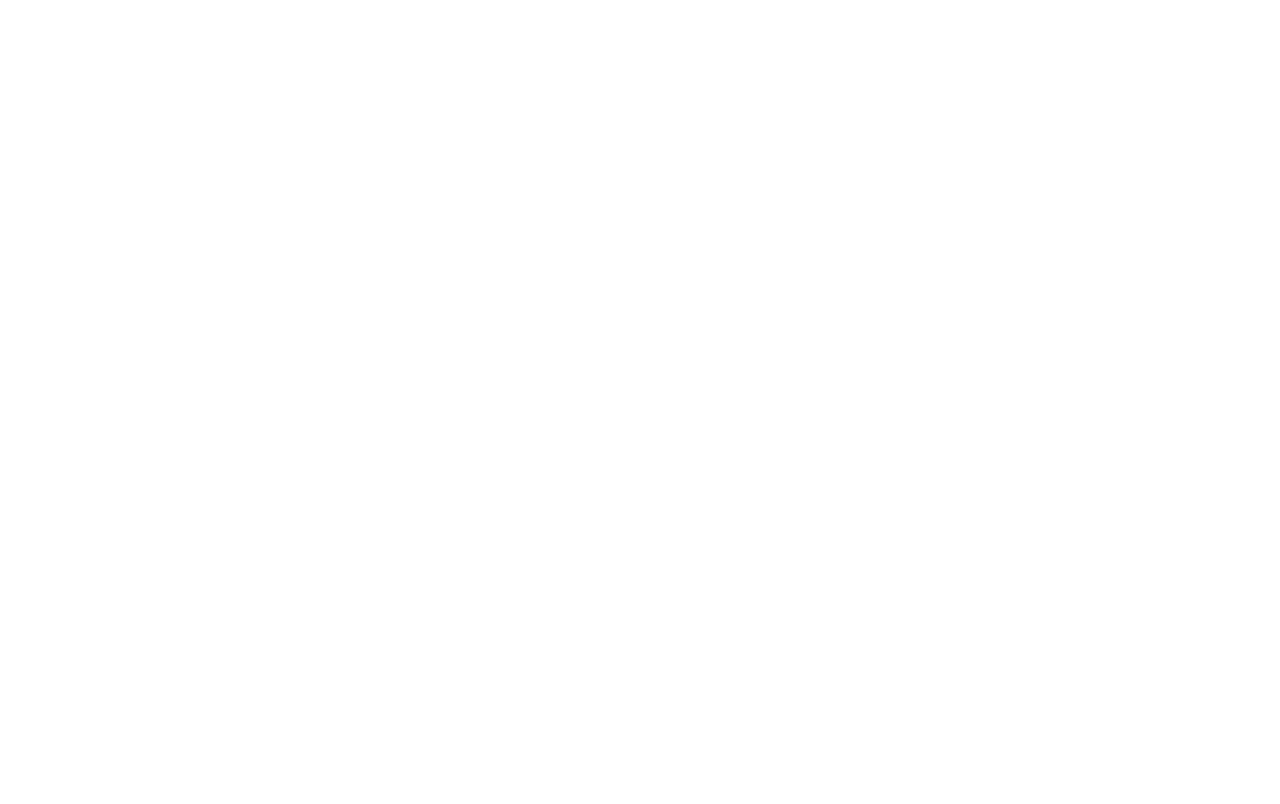
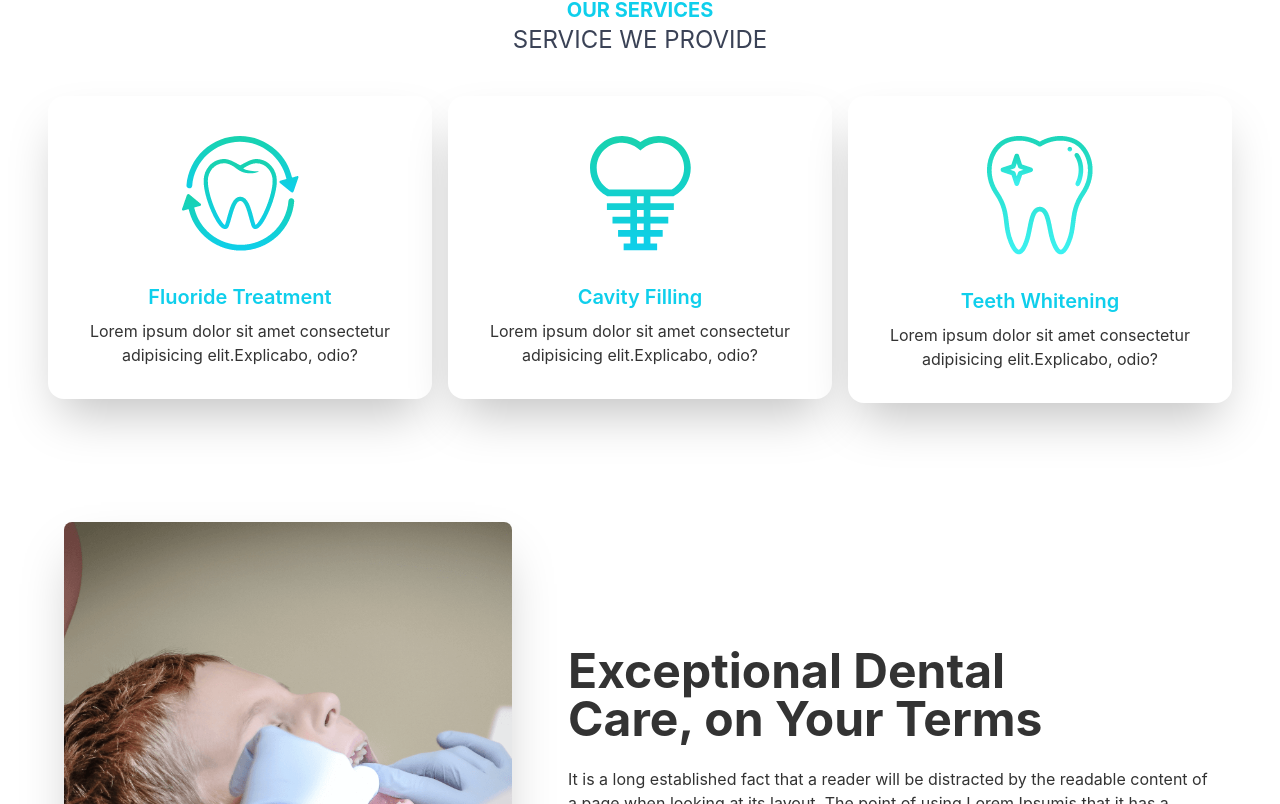
Before and after one commit to Nahid-khandakar/doctor-portal-client, a React (Create React App) app: page / in a window 1280 px wide. Shown: the part 736-1540 px from the top of the page. Before the commit the page ends 800 px from the top, so only its background shows below. Built offline with nearby package versions, Linux system fonts and the light colour scheme.

Commit message:
service add

```diff
--- a/src/pages/Home/Home.js
+++ b/src/pages/Home/Home.js
@@ -1,12 +1,14 @@
 import React from 'react';
 import Banner from './Banner';
 import Info from './Info';
+import Service from './Service';
 
 const Home = () => {
     return (
         <div>
             <Banner></Banner>
             <Info></Info>
+            <Service></Service>
         </div>
     );
 };
--- /dev/null
+++ b/src/pages/Home/Service.js
@@ -0,0 +1,59 @@
+import React from 'react';
+import cavity from '../../assets/images/cavity.png'
+import fluoride from '../../assets/images/fluoride.png'
+import whitening from '../../assets/images/whitening.png'
+import ServiceBanner from './ServiceBanner';
+import ServiceCard from './ServiceCard';
+
+const Service = () => {
+
+
+    const services = [
+        {
+            _id: 1,
+            img: fluoride,
+            title: 'Fluoride Treatment',
+            description: "Lorem ipsum dolor sit amet consectetur adipisicing elit.Explicabo, odio?"
+        },
+        {
+            _id: 2,
+            img: cavity,
+            title: 'Cavity Filling',
+            description: "Lorem ipsum dolor sit amet consectetur adipisicing elit.Explicabo, odio?"
+        },
+        {
+            _id: 3,
+            img: whitening,
+            title: 'Teeth Whitening',
+            description: "Lorem ipsum dolor sit amet consectetur adipisicing elit.Explicabo, odio?"
+        }
+    ]
+
+
+    return (
+        <div className='my-14 px-12 '>
+            <div className='text-center uppercase'>
+                <h2 className='text-primary text-xl font-bold'>Our services</h2>
+                <h3 className='text-accent text-2xl'>Service we Provide</h3>
+            </div>
+
+            <div className='grid md:grid-col-1 xl:grid-cols-3 gap-4 mt-10'>
+                {
+                    services.map(service =>
+                        <ServiceCard
+                            key={service._id}
+                            service={service}
+                        >
+
+                        </ServiceCard>)
+                }
+
+            </div>
+            <div>
+                <ServiceBanner></ServiceBanner>
+            </div>
+        </div>
+    );
+};
+
+export default Service;
--- /dev/null
+++ b/src/pages/Home/ServiceBanner.js
@@ -0,0 +1,21 @@
+import React from 'react';
+import treatment from '../../assets/images/treatment.png'
+
+const ServiceBanner = () => {
+    return (
+        <div>
+            <div class="hero min-h-screen bg-base-100">
+                <div class="hero-content flex-col lg:flex-row">
+                    <img src={treatment} class="md:max-w-sm xl:max-w-md rounded-lg shadow-2xl" alt='treatment' />
+                    <div className='pl-10'>
+                        <h1 class=" sm:text-4xl xl:text-5xl font-bold text-justify ">Exceptional Dental <br /> Care, on Your Terms</h1>
+                        <p class="py-6">It is a long established fact that a reader will be distracted by the readable content of a page when looking at its layout. The point of using Lorem Ipsumis that it has a more-or-less normal distribution of letters,as opposed to using 'Content here, content here', making it look like readable English. Many desktop publishing packages and web page.</p>
+                        <button class="btn bg-gradient-to-r from-secondary to-primary uppercase text-white border-0">Get Started</button>
+                    </div>
+                </div>
+            </div>
+        </div>
+    );
+};
+
+export default ServiceBanner;
--- /dev/null
+++ b/src/pages/Home/ServiceCard.js
@@ -0,0 +1,25 @@
+import React from 'react';
+
+const ServiceCard = ({ service }) => {
+
+    const { img, title, description } = service
+
+    return (
+        <div>
+
+            <div className="card xl:w-96 md:w:82 mx-auto bg-base-100 shadow-2xl">
+                <figure className="px-8 pt-10">
+                    <img src={img} alt="Service" className="rounded-xl" />
+                </figure>
+                <div className="card-body items-center text-center">
+                    <h2 className="card-title text-primary">{title}</h2>
+                    <p>{description}</p>
+
+                </div>
+            </div>
+
+        </div>
+    );
+};
+
+export default ServiceCard;
--- a/src/pages/Shared/Navbar/Navbar.js
+++ b/src/pages/Shared/Navbar/Navbar.js
@@ -29,7 +29,7 @@
                             {menuItem}
                         </ul>
                     </div>
-                    <Link to='/' className="btn btn-ghost normal-case text-2xl ">Doctor Portal</Link>
+                    <Link to='/' className="btn btn-ghost normal-case text-2xl">Doctor Portal</Link>
                 </div>
 
 
```
